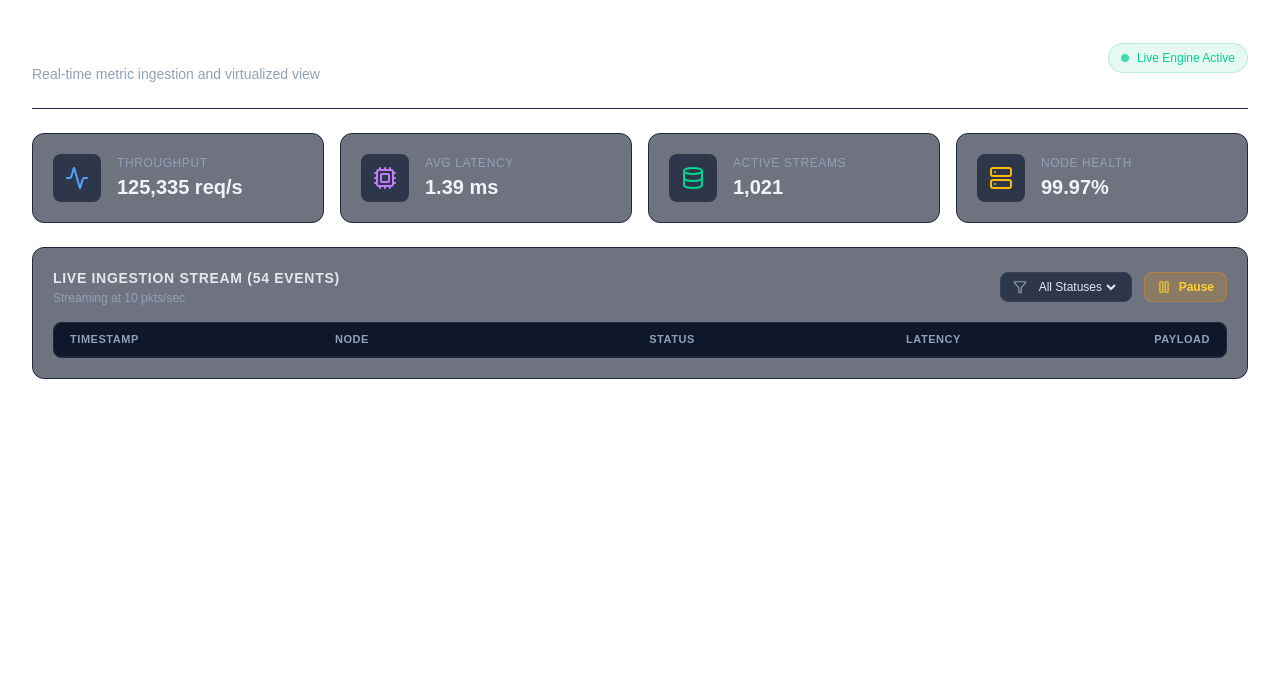
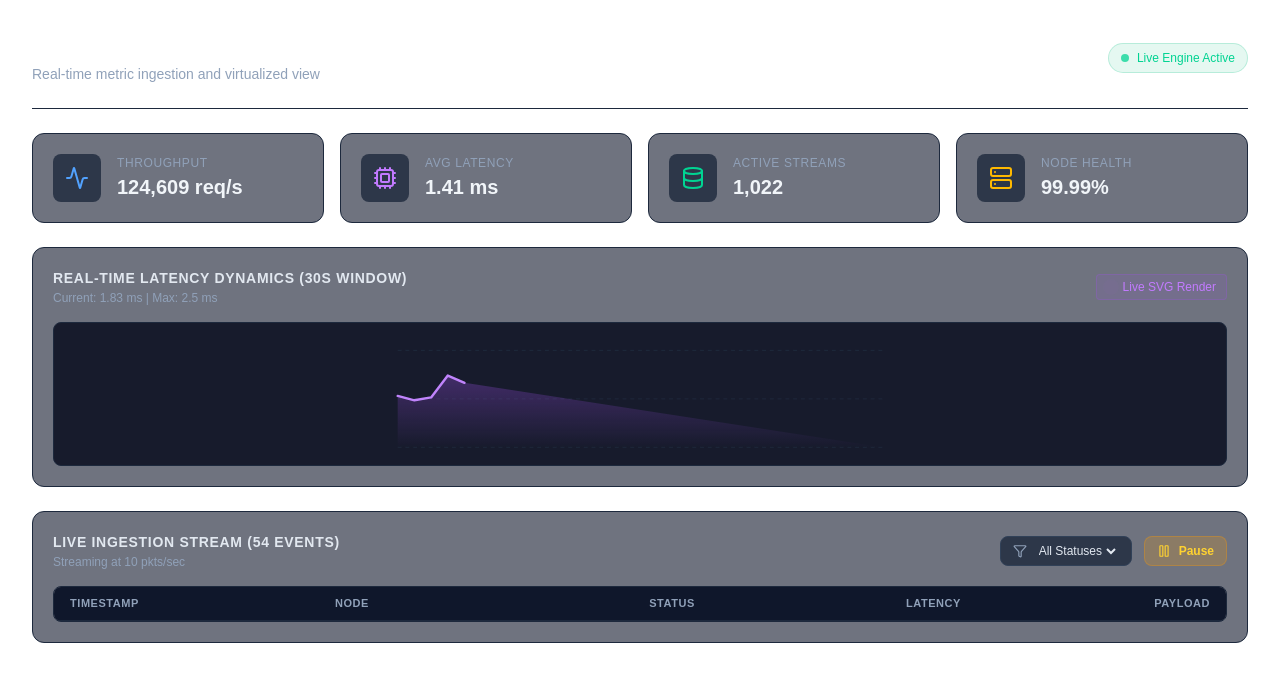
Before and after one commit to youfoundmee/high-throughput-dashboard, a Next.js app: page / in a window 1280 px wide. Shown: the top 682 px of the page. Built offline with nearby package versions, Linux system fonts and the light colour scheme.

Commit message:
Add real-time SVG latency sparkline chart

```diff
--- a/src/app/page.tsx
+++ b/src/app/page.tsx
@@ -3,6 +3,7 @@
 import { useState, useEffect } from 'react';
 import { Activity, Cpu, Database, Server } from 'lucide-react';
 import TelemetryFeed from '@/components/TelemetryFeed';
+import TelemetryChart from '@/components/TelemetryChart';
 
 export default function DashboardPage() {
   const [metrics, setMetrics] = useState({
@@ -67,6 +68,9 @@ export default function DashboardPage() {
         />
       </div>
 
+      {/* Real-time SVG Sparkline Chart */}
+      <TelemetryChart />
+
       {/* Virtualized Telemetry Feed */}
       <TelemetryFeed />
     </main>
--- /dev/null
+++ b/src/components/TelemetryChart.tsx
@@ -0,0 +1,96 @@
+'use client';
+
+import { useState, useEffect } from 'react';
+
+interface DataPoint {
+  time: string;
+  latency: number;
+  throughput: number;
+}
+
+export default function TelemetryChart() {
+  const [data, setData] = useState<DataPoint[]>([]);
+
+  useEffect(() => {
+    const interval = setInterval(() => {
+      const now = new Date().toISOString().split('T')[1].slice(0, 8);
+      const newPoint: DataPoint = {
+        time: now,
+        latency: Number((1.2 + Math.random() * 0.8).toFixed(2)),
+        throughput: Math.floor(120000 + Math.random() * 8000),
+      };
+
+      setData((prev) => [...prev.slice(-29), newPoint]);
+    }, 1000);
+
+    return () => clearInterval(interval);
+  }, []);
+
+  if (data.length < 2) {
+    return (
+      <div className="bg-slate-900/60 border border-slate-800 rounded-xl p-6 text-center text-slate-500 text-xs font-mono">
+        Buffering metric stream for time-series visualization...
+      </div>
+    );
+  }
+
+  // Generate SVG path for Latency
+  const maxLatency = 2.5;
+  const minLatency = 0.5;
+  const points = data
+    .map((d, index) => {
+      const x = (index / 29) * 500;
+      const y = 120 - ((d.latency - minLatency) / (maxLatency - minLatency)) * 100;
+      return `${x},${y}`;
+    })
+    .join(' ');
+
+  return (
+    <div className="bg-slate-900/60 border border-slate-800 rounded-xl p-5 space-y-4">
+      <div className="flex justify-between items-center">
+        <div>
+          <h2 className="text-sm font-semibold text-slate-200 uppercase tracking-wider">
+            Real-Time Latency Dynamics (30s Window)
+          </h2>
+          <p className="text-xs text-slate-400 font-mono mt-0.5">
+            Current: {data[data.length - 1]?.latency} ms | Max: 2.5 ms
+          </p>
+        </div>
+        <div className="flex items-center gap-2 text-xs font-mono text-purple-400 bg-purple-500/10 border border-purple-500/20 px-2.5 py-1 rounded">
+          <span className="w-2 h-2 rounded-full bg-purple-400 animate-ping" />
+          Live SVG Render
+        </div>
+      </div>
+
+      {/* Real-time SVG Sparkline */}
+      <div className="relative w-full h-36 bg-slate-950/80 rounded-lg p-2 border border-slate-800 overflow-hidden">
+        <svg viewBox="0 0 500 130" className="w-full h-full overflow-visible">
+          {/* Grid lines */}
+          <line x1="0" y1="20" x2="500" y2="20" stroke="#1e293b" strokeDasharray="4" />
+          <line x1="0" y1="70" x2="500" y2="70" stroke="#1e293b" strokeDasharray="4" />
+          <line x1="0" y1="120" x2="500" y2="120" stroke="#1e293b" strokeDasharray="4" />
+
+          {/* Gradient Fill */}
+          <defs>
+            <linearGradient id="latencyGradient" x1="0" y1="0" x2="0" y2="1">
+              <stop offset="0%" stopColor="#a855f7" stopOpacity="0.3" />
+              <stop offset="100%" stopColor="#a855f7" stopOpacity="0.0" />
+            </linearGradient>
+          </defs>
+
+          <polygon points={`0,120 ${points} 500,120`} fill="url(#latencyGradient)" />
+
+          {/* Stroke line */}
+          <polyline
+            fill="none"
+            stroke="#c084fc"
+            strokeWidth="2.5"
+            strokeLinecap="round"
+            strokeLinejoin="round"
+            points={points}
+          />
+        </svg>
+      </div>
+    </div>
+  );
+}
```
